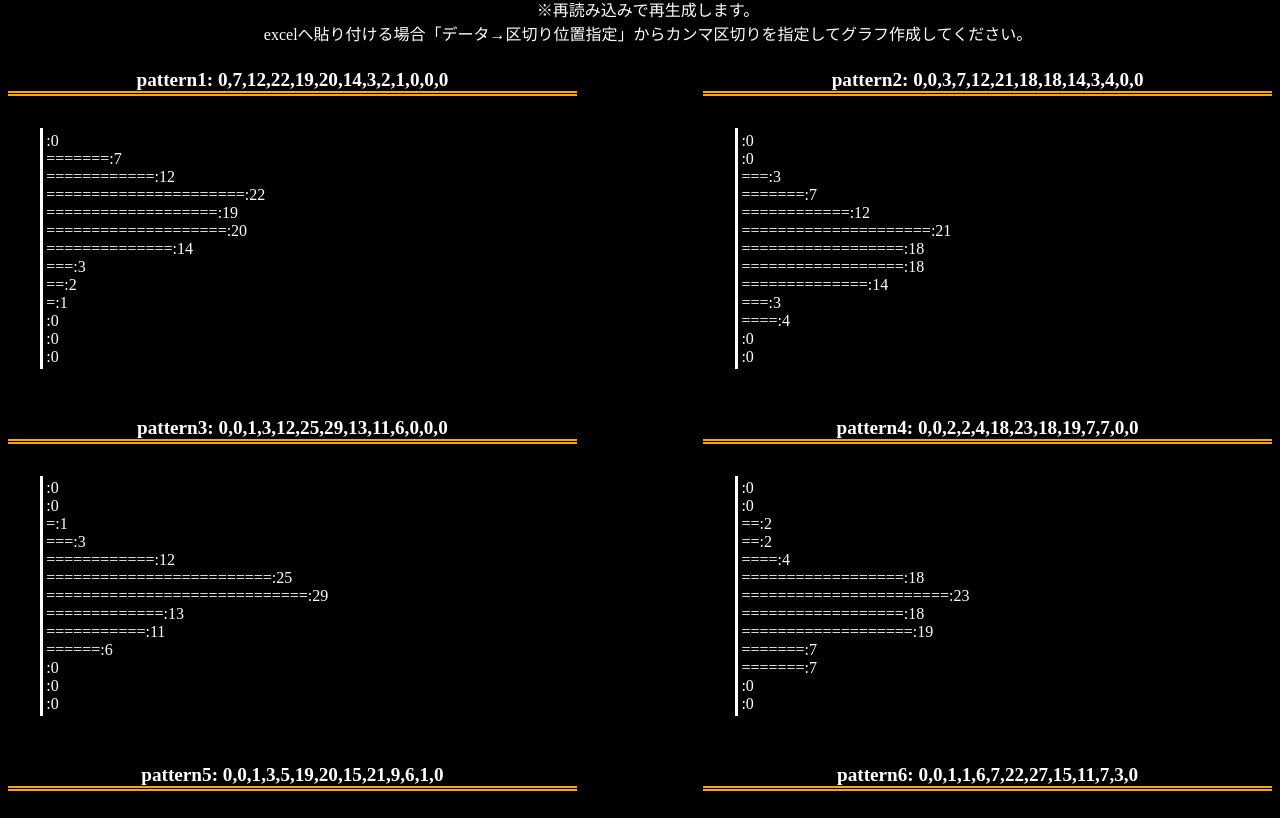
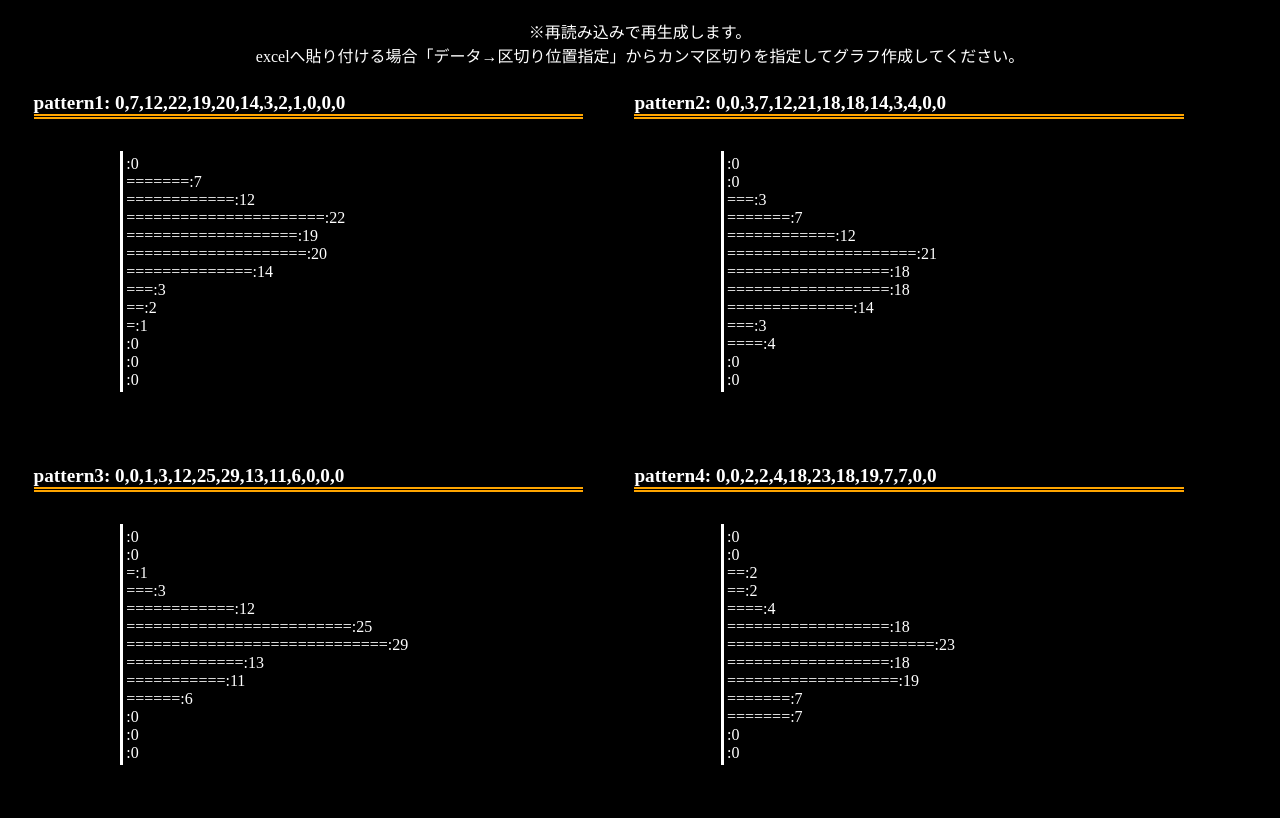
Before and after one commit to radixm46/pseudo-normal-dist, a website: page src/main.html in a window 1280 px wide. Shown: the part 84-902 px from the top of the page. Drawn offline with Linux system fonts and the light colour scheme.

Commit message:
update html

```diff
--- a/src/default.css
+++ b/src/default.css
@@ -1,27 +1,43 @@
-* {
+body {
     background-color: black;
     color: white;
+    display: block;
+    align-content: center;
+}
+header {
+    align-content: center;
+    width:100%;
+    text-align: center;
 }
 h1 {
-    align-content: center;
     border-bottom: solid 15px orange;
     text-align: center;
 }
 h2 {
     font-size: 120%;
+    margin: 0.5em;
     border-bottom: double 5px orange;
-    text-align: center;
 }
 div {
-    width:45%
+    width: 100%;
 }
-div#desc {
+div.desc {
     text-align: center;
-    width:100%;
+    margin-top: 1em;
+}
+div.list {
+    display: flex;
+    flex-wrap: wrap;
+}
+div.result {
     margin: 0.5em;
+    padding: 0.5em;
+    display: block;
+    width: 45%;
 }
 p {
     margin: 2em;
+    margin-left: 6em;
     padding: 0.2em;
     border-left: solid 3px white;
 }
--- a/src/main.html
+++ b/src/main.html
@@ -1,3 +1,4 @@
+<!DOCTYPE html>
 <html>
     <head>
         <meta charset="UTF-8" />
@@ -6,21 +7,23 @@
     <link rel="stylesheet" href="default.css" type="text/css" />
     <body>
         <H1> random? numbers</H1>
-        <div id="desc">※再読み込みで再生成します。<br>
+        <div class="desc">※再読み込みで再生成します。<br>
             excelへ貼り付ける場合「データ→区切り位置指定」からカンマ区切りを指定してグラフ作成してください。</div>
-        <div style="float:left" id="result_1"></div>
-        <div style="float:right" id="result_2"></div>
-        <div style="float:left" id="result_3"></div>
-        <div style="float:right" id="result_4"></div>
-        <div style="float:left" id="result_5"></div>
-        <div style="float:right" id="result_6"></div>
-        <div style="float:left" id="result_7"></div>
-        <script src="main.js"></script>
+        <div class="list">
+            <div class="result" id="result_1"></div>
+            <div class="result" id="result_2"></div>
+            <div class="result" id="result_3"></div>
+            <div class="result" id="result_4"></div>
+            <div class="result" id="result_5"></div>
+            <div class="result" id="result_6"></div>
+            <div class="result" id="result_7"></div>
+        </div>
+    </body>
+    <script src="main.js" type="text/javascript"></script>
     <script>
         const generateArray = (thresh=0.0) => {
             return new RandomNormalGenerator(100, 13, thresh);
         }
-         // list iteration
         const elementsList = [
             document.getElementById("result_1"),
             document.getElementById("result_2"),
@@ -37,5 +40,4 @@
             elem.insertAdjacentHTML('afterbegin', numArr.plotStuff(idx));
         })
     </script>
-    </body>
 </html>
```
Lines whose indentation alone changed are shown as unchanged.
